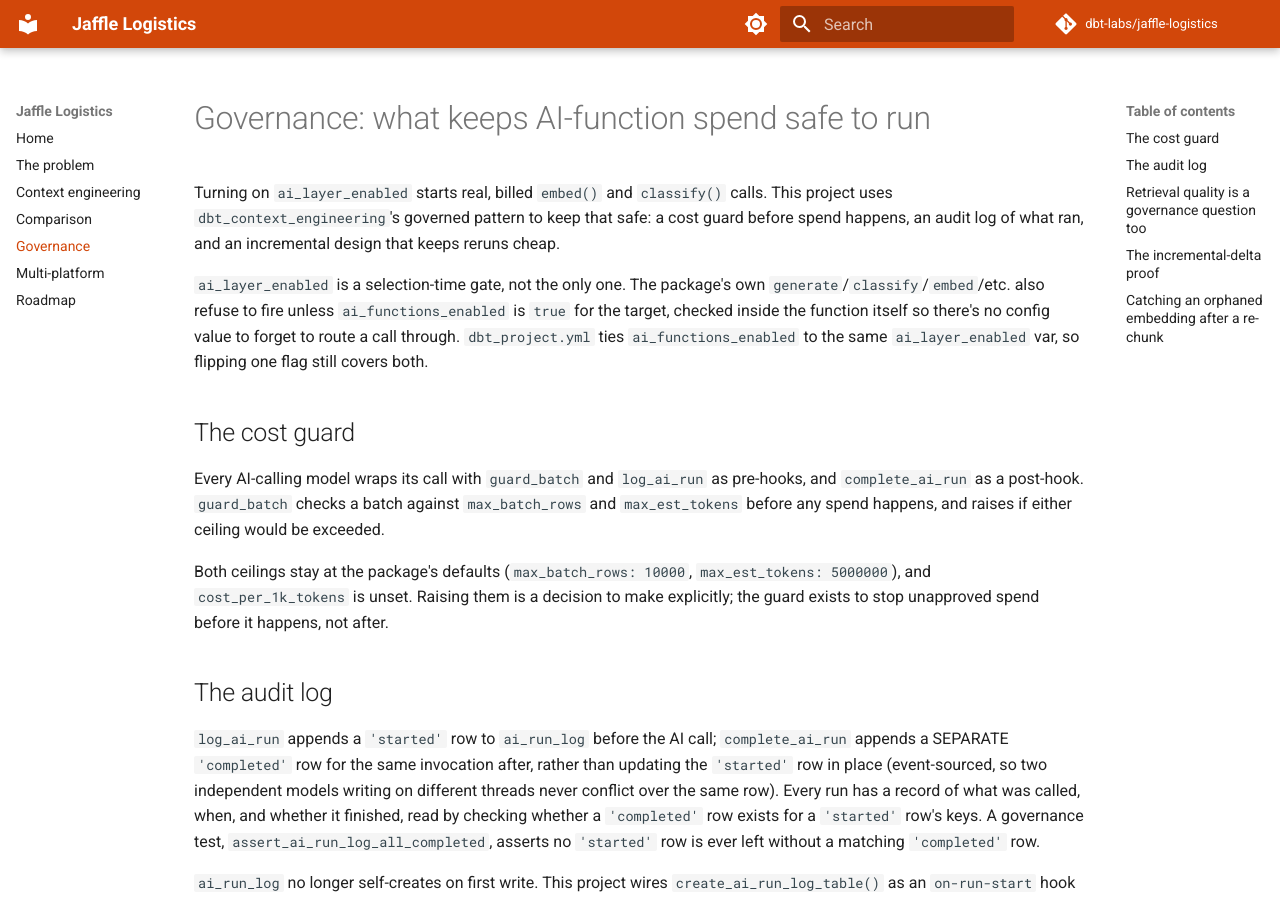
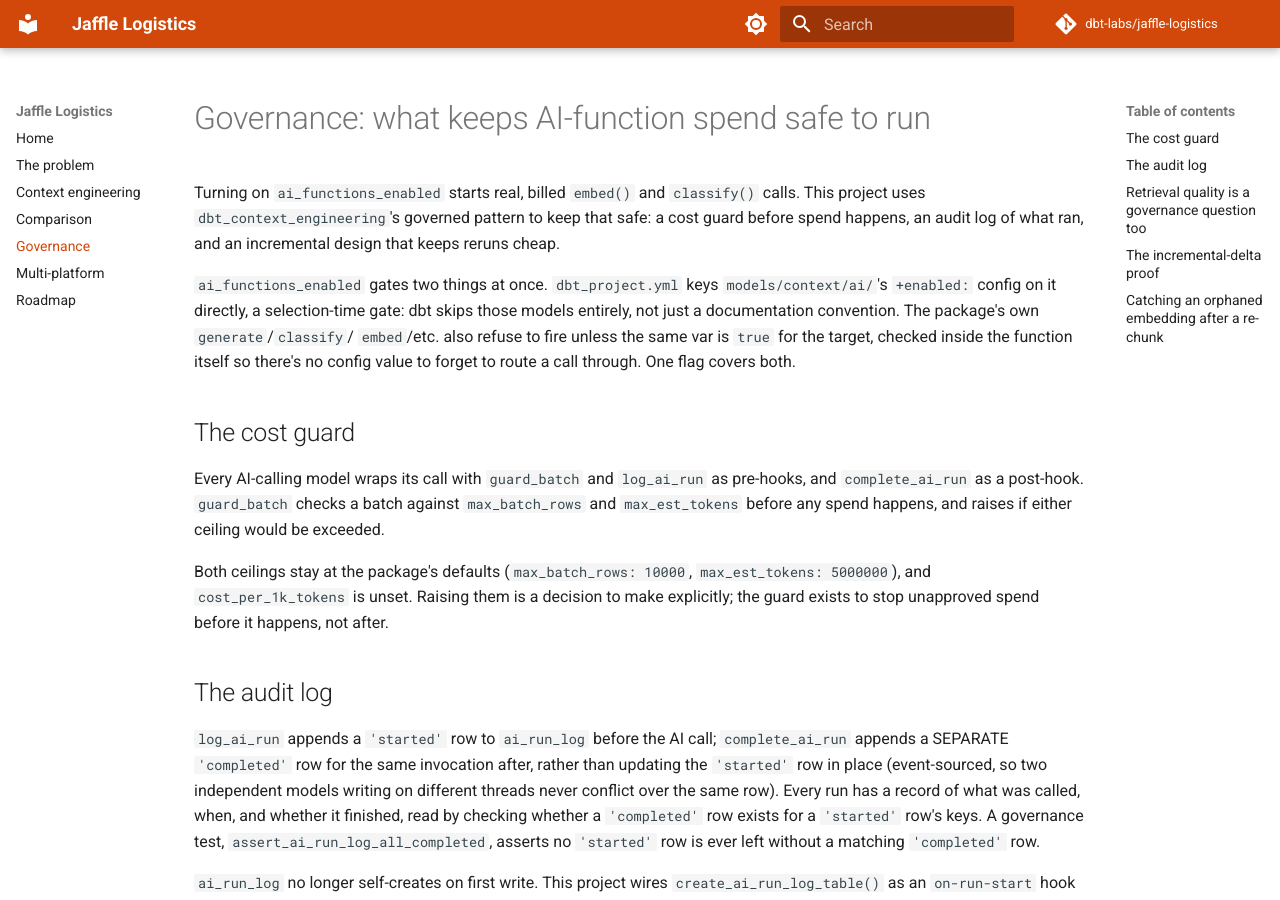
Before and after one commit to dbt-labs/jaffle-logistics, an MkDocs documentation site: the page built from docs/governance.md, in a window 1280 px wide and 900 px high. Built offline with MkDocs 1.6.1 and Material for MkDocs 9.7.7, drawn with Linux system fonts in a browser that asks for light colours; comment, search, counter and statistics services are not loaded.

Commit message:
Incorporate dbt-context-engineering package ai_functions_enabled var and pattern

```diff
--- a/docs/governance.md
+++ b/docs/governance.md
@@ -1,17 +1,18 @@
 # Governance: what keeps AI-function spend safe to run
 
-Turning on `ai_layer_enabled` starts real, billed `embed()` and
+Turning on `ai_functions_enabled` starts real, billed `embed()` and
 `classify()` calls. This project uses `dbt_context_engineering`'s
 governed pattern to keep that safe: a cost guard before spend happens,
 an audit log of what ran, and an incremental design that keeps reruns
 cheap.
 
-`ai_layer_enabled` is a selection-time gate, not the only one. The
-package's own `generate`/`classify`/`embed`/etc. also refuse to fire
-unless `ai_functions_enabled` is `true` for the target, checked inside
-the function itself so there's no config value to forget to route a
-call through. `dbt_project.yml` ties `ai_functions_enabled` to the same
-`ai_layer_enabled` var, so flipping one flag still covers both.
+`ai_functions_enabled` gates two things at once. `dbt_project.yml` keys
+`models/context/ai/`'s `+enabled:` config on it directly, a
+selection-time gate: dbt skips those models entirely, not just a
+documentation convention. The package's own `generate`/`classify`/
+`embed`/etc. also refuse to fire unless the same var is `true` for the
+target, checked inside the function itself so there's no config value
+to forget to route a call through. One flag covers both.
 
 ## The cost guard
 
```
Also changed, not shown: README.md (+1 -1 lines), dbt_project.yml (+17 -14 lines), docs/context-engineering.md (+6 -6 lines), docs/roadmap.md (+2 -2 lines), docs/assets/ai-jobs.svg, 2 other files.
